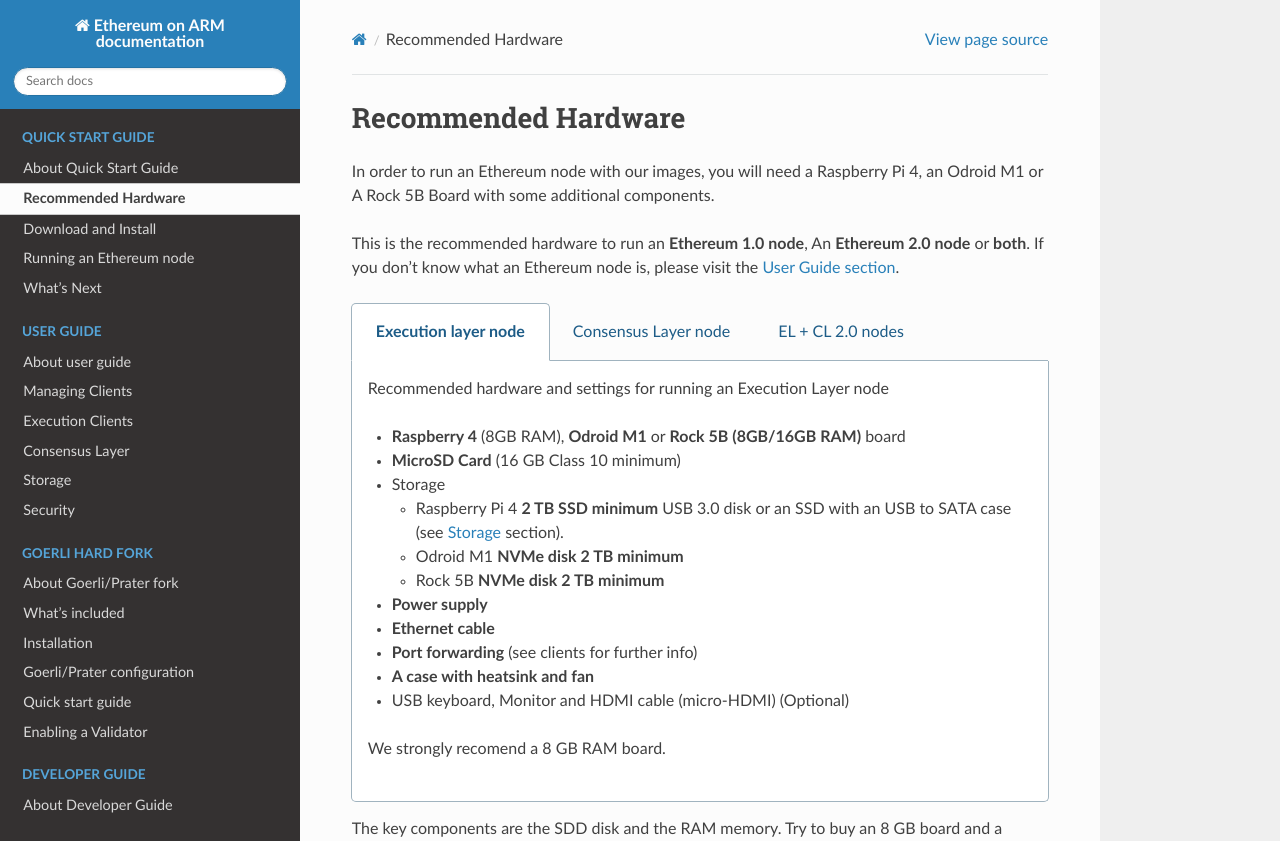
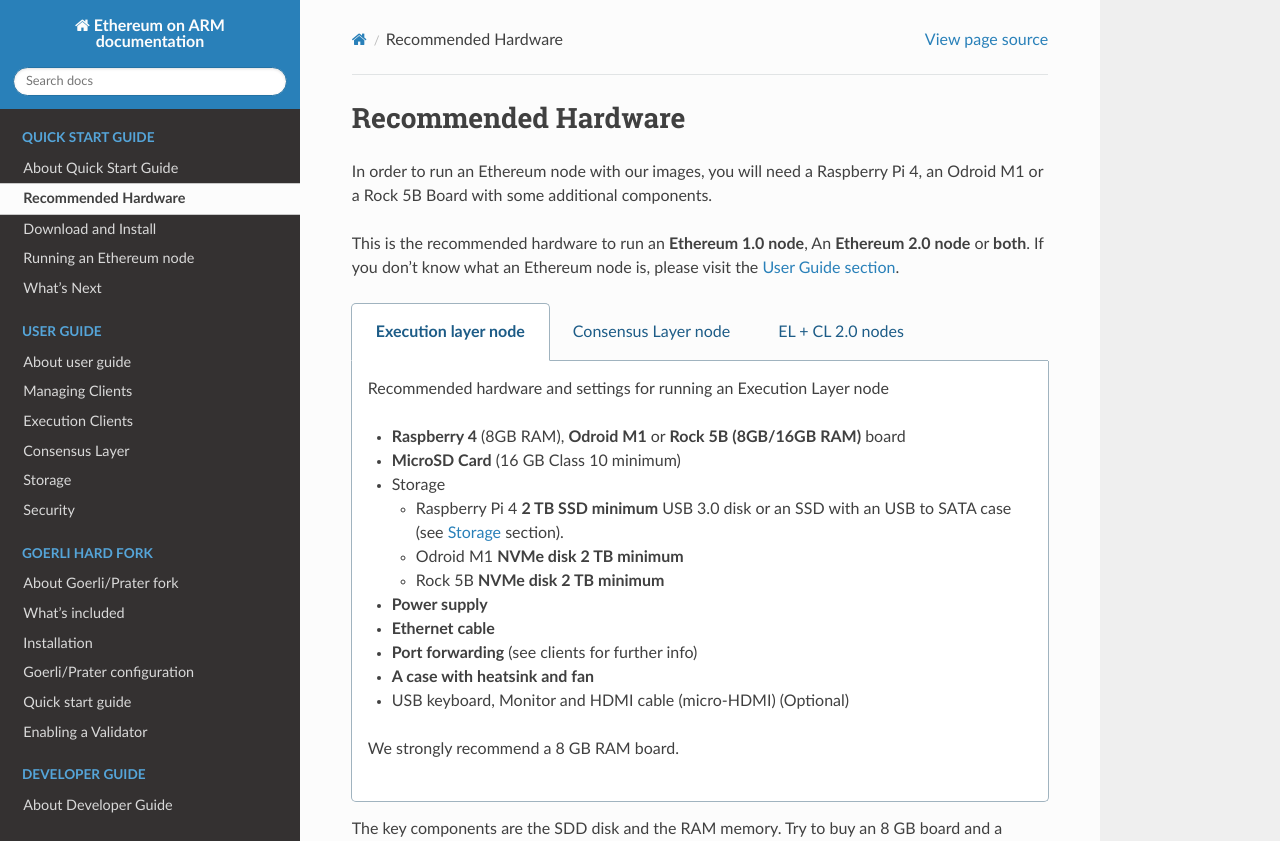
Before and after one commit to EOA-Blockchain-Labs/ethereumonarm, a Sphinx documentation site: the page built from docs/quick-guide/recommended-hardware.rst, in a window 1280 px wide and 1179 px high. Shown: the top 841 px of the window. Built offline with Sphinx 7.4.7 and the Read the Docs theme 2.0.0, drawn with Linux system fonts in a browser that asks for light colours.

Commit message:
Fix: typos
Fix: typos

```diff
--- a/docs/quick-guide/recommended-hardware.rst
+++ b/docs/quick-guide/recommended-hardware.rst
@@ -4,7 +4,7 @@
 Recommended Hardware
 ====================
 
-In order to run an Ethereum node with our images, you will need a Raspberry Pi 4, an Odroid M1 or A
+In order to run an Ethereum node with our images, you will need a Raspberry Pi 4, an Odroid M1 or a
 Rock 5B Board with some additional components.
 
 This is the recommended hardware to run an **Ethereum 1.0 node**, An **Ethereum 2.0 node** or **both**.
@@ -29,11 +29,11 @@
     * **A case with heatsink and fan**
     * USB keyboard, Monitor and HDMI cable (micro-HDMI) (Optional)
 
-    We strongly recomend a 8 GB RAM board.
+    We strongly recommend a 8 GB RAM board.
 
   .. tab:: Consensus Layer node
 
-    Recommended hardware and settings for running an Consensus Layer node (Beacon Chain and Validator).
+    Recommended hardware and settings for running a Consensus Layer node (Beacon Chain and Validator).
 
     * **Raspberry 4** (8GB RAM), **Odroid M1** or **Rock 5B (8GB/16GB RAM)** board
     * **MicroSD Card** (16 GB Class 10 minimum)
```
